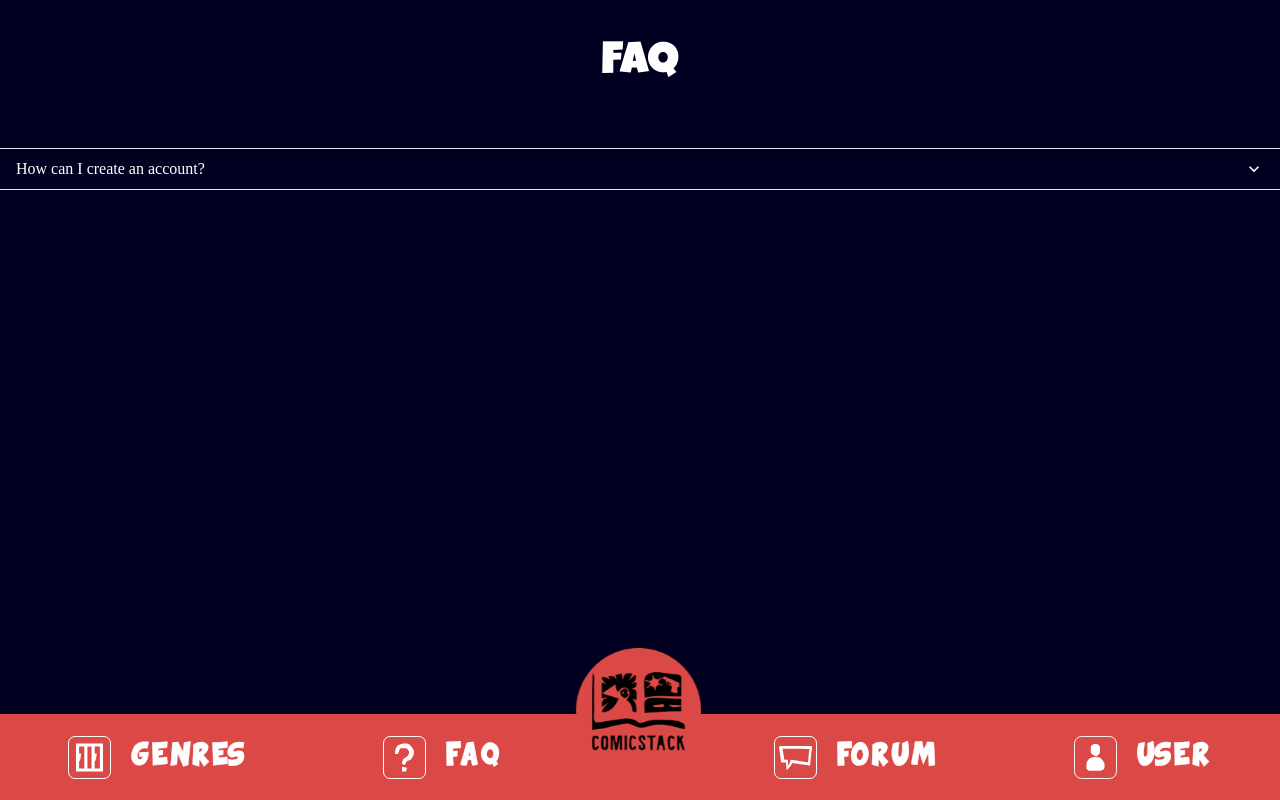
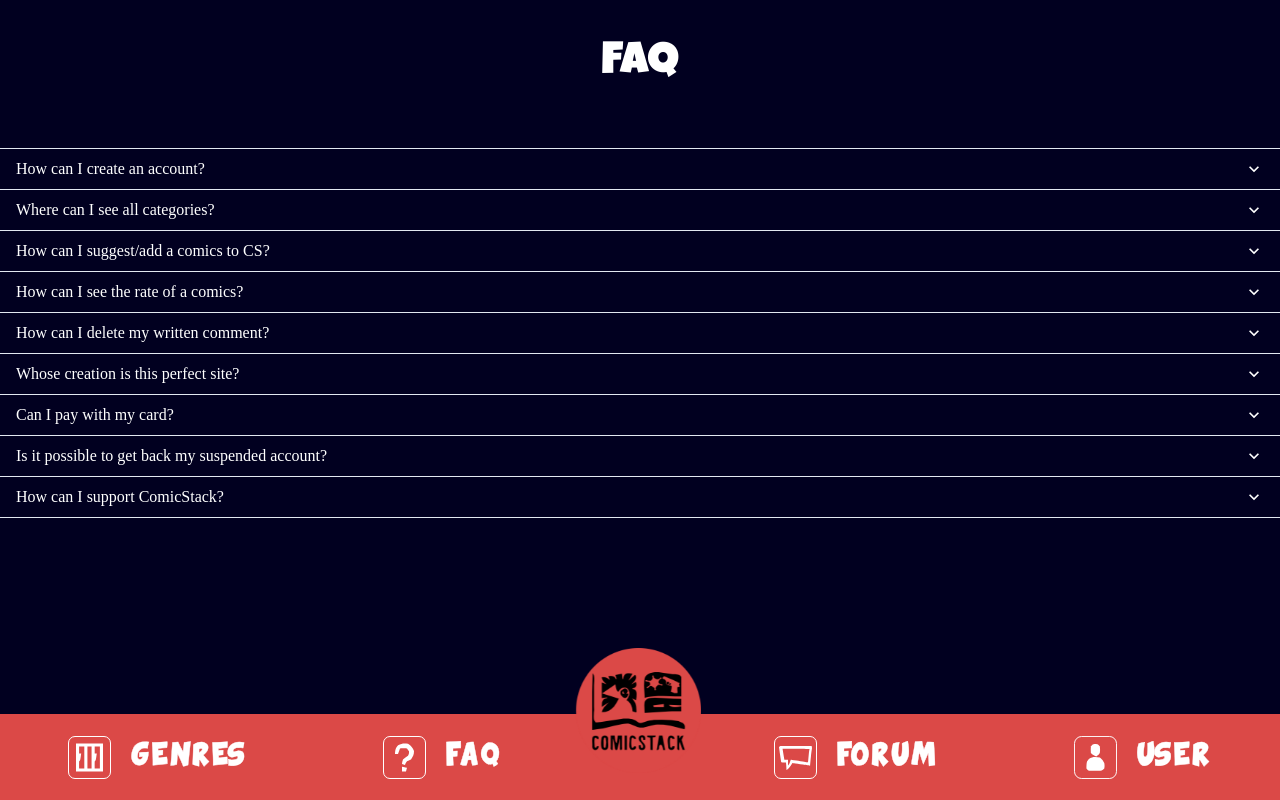
Before and after one commit to AramArakelyan777/comicstack-app, a React (Create React App) app in the folder client/: page /faq in a window 1280 px wide. Built offline with nearby package versions, Linux system fonts and the light colour scheme; a web font is replaced by a local one.

Commit message:
Faq accordion added

```diff
--- a/client/src/components/pages/FAQ/FAQ.js
+++ b/client/src/components/pages/FAQ/FAQ.js
@@ -1,20 +1,13 @@
+import { Accordion, AccordionButton, AccordionIcon, AccordionItem, AccordionPanel, Box, ChakraProvider } from "@chakra-ui/react"
 import React from "react"
+import "../../../assets/texts.css"
 import "./FAQ.css"
-import { ChakraProvider, Box } from "@chakra-ui/react"
-import {
-    Accordion,
-    AccordionItem,
-    AccordionButton,
-    AccordionPanel,
-    AccordionIcon,
-} from "@chakra-ui/react"
-import "../../../assets/texts.css"
 
 const FAQ = () => {
     return (
         <ChakraProvider>
             <h1 className="bigger-heading faq-heading">FAQ</h1>
-            <Accordion allowMultiple className="accordion">
+            <Accordion className="accordion">
                 <AccordionItem>
                     <h2>
                         <AccordionButton
@@ -34,7 +27,149 @@ const FAQ = () => {
                         password and password confirmation.
                     </AccordionPanel>
                 </AccordionItem>
+
+                <AccordionItem>
+                    <h2>
+                        <AccordionButton
+                            _expanded={{ bg: "#DB4947", color: "white" }}
+                        >
+                            <Box as="span" flex="1" textAlign="left">
+                                Where can I see all categories?
+                            </Box>
+                            <AccordionIcon />
+                        </AccordionButton>
+                    </h2>
+                    <AccordionPanel textAlign="left">
+                        You can find all categories after pressing <code>Genres</code> button on the bottom left.
+                    </AccordionPanel>
+                </AccordionItem>
+
+                <AccordionItem>
+                    <h2>
+                        <AccordionButton
+                            _expanded={{ bg: "#DB4947", color: "white" }}
+                        >
+                            <Box as="span" flex="1" textAlign="left">
+                                How can I suggest/add a comics to CS?
+                            </Box>
+                            <AccordionIcon />
+                        </AccordionButton>
+                    </h2>
+                    <AccordionPanel textAlign="left">
+                        You need to reach us by <code>info@comicstack.com</code> email. Ensure to tell us your
+                        username or
+                        email so that we can reward you with premium subscription (for 30 days).
+                    </AccordionPanel>
+                </AccordionItem>
+
+                <AccordionItem>
+                    <h2>
+                        <AccordionButton
+                            _expanded={{ bg: "#DB4947", color: "white" }}
+                        >
+                            <Box as="span" flex="1" textAlign="left">
+                                How can I see the rate of a comics?
+                            </Box>
+                            <AccordionIcon />
+                        </AccordionButton>
+                    </h2>
+                    <AccordionPanel textAlign="left">
+                        When you open a comics description page, scroll to the bottom and Bob's your uncle!
+                    </AccordionPanel>
+                </AccordionItem>
+
+                <AccordionItem>
+                    <h2>
+                        <AccordionButton
+                            _expanded={{ bg: "#DB4947", color: "white" }}
+                        >
+                            <Box as="span" flex="1" textAlign="left">
+                                How can I delete my written comment?
+                            </Box>
+                            <AccordionIcon />
+                        </AccordionButton>
+                    </h2>
+                    <AccordionPanel textAlign="left">
+                        In the top right of your comment, you can find three dots. After clicking on it, you can
+                        edit/delete your comment.
+                    </AccordionPanel>
+                </AccordionItem>
+
+                <AccordionItem>
+                    <h2>
+                        <AccordionButton
+                            _expanded={{ bg: "#DB4947", color: "white" }}
+                        >
+                            <Box as="span" flex="1" textAlign="left">
+                                Whose creation is this perfect site?
+                            </Box>
+                            <AccordionIcon />
+                        </AccordionButton>
+                    </h2>
+                    <AccordionPanel textAlign="left">
+                        The creators of this wonder are Aram Arakelyan and Davit Tadevosyan. Here is how you can reach
+                        us:<br />
+                        <code>https://github.com/AramArakelyan777</code><br />
+                        <code>https://github.com/DavitT017</code>
+                    </AccordionPanel>
+                </AccordionItem>
+
+                <AccordionItem>
+                    <h2>
+                        <AccordionButton
+                            _expanded={{ bg: "#DB4947", color: "white" }}
+                        >
+                            <Box as="span" flex="1" textAlign="left">
+                                Can I pay with my card?
+                            </Box>
+                            <AccordionIcon />
+                        </AccordionButton>
+                    </h2>
+                    <AccordionPanel textAlign="left">
+                        Yes, you surely can pay with any card including Visa, MasterCard, and even American Express.
+                    </AccordionPanel>
+                </AccordionItem>
+
+                <AccordionItem>
+                    <h2>
+                        <AccordionButton
+                            _expanded={{ bg: "#DB4947", color: "white" }}
+                        >
+                            <Box as="span" flex="1" textAlign="left">
+                                Is it possible to get back my suspended account?
+                            </Box>
+                            <AccordionIcon />
+                        </AccordionButton>
+                    </h2>
+                    <AccordionPanel textAlign="left">
+                        To get back your suspended account, you should write an email to
+                        <code>support@comicstack.com</code> to explain why we should get back your account and that you
+                        guarantee that you will never violate our <code>Terms of Use</code> again.<br />
+                        Do not forget to write your BAN code in the subject of the email(visit our support page for
+                        details).
+                    </AccordionPanel>
+                </AccordionItem>
+
+                <AccordionItem>
+                    <h2>
+                        <AccordionButton
+                            _expanded={{ bg: "#DB4947", color: "white" }}
+                        >
+                            <Box as="span" flex="1" textAlign="left">
+                                How can I support ComicStack?
+                            </Box>
+                            <AccordionIcon />
+                        </AccordionButton>
+                    </h2>
+                    <AccordionPanel textAlign="left">
+                        You can support us via footer section button
+                        <code id="coffee">Buy Us Lots of Coffee☕</code>
+                        .
+                    </AccordionPanel>
+                </AccordionItem>
+
             </Accordion>
+
         </ChakraProvider>
     )
 }
```
